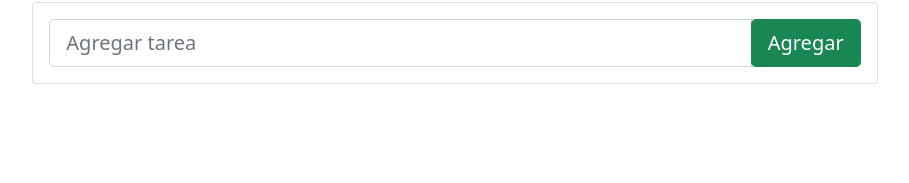
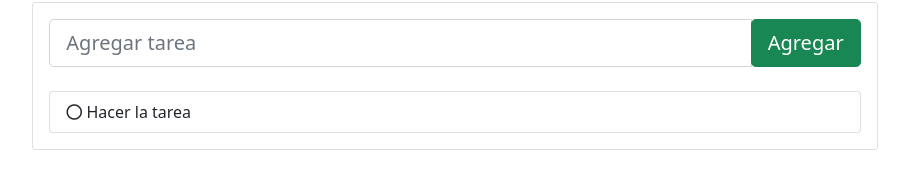
Before and after one commit to vasga-floze/vue-net-core, a Vue app: page / in a window 1280 px wide. Shown: the part 103-286 px from the top of the page, without its empty margins (185-1094 px from the left). Built offline with nearby package versions, Linux system fonts and the light colour scheme.

Commit message:
update the font awesome cdn

```diff
--- a/public/index.html
+++ b/public/index.html
@@ -7,7 +7,7 @@
     <link rel="icon" href="<%= BASE_URL %>favicon.ico">
     <title><%= htmlWebpackPlugin.options.title %></title>
     <link href="https://cdn.jsdelivr.net/npm/bootstrap@5.1.3/dist/css/bootstrap.min.css" rel="stylesheet" integrity="sha384-1BmE4kWBq78iYhFldvKuhfTAU6auU8tT94WrHftjDbrCEXSU1oBoqyl2QvZ6jIW3" crossorigin="anonymous">
-    <script defer src="https://use.fontawesome.com/releases/v5.15.4/js/all.js" integrity="sha384-rOA1PnstxnOBLzCLMcre8ybwbTmemjzdNlILg8O7z1lUkLXozs4DHonlDtnE7fpc" crossorigin="anonymous"></script>
+    <link rel="stylesheet" href="https://use.fontawesome.com/releases/v5.15.4/css/all.css" integrity="sha384-DyZ88mC6Up2uqS4h/KRgHuoeGwBcD4Ng9SiP4dIRy0EXTlnuz47vAwmeGwVChigm" crossorigin="anonymous"/>
   </head>
   <body>
     <noscript>
--- a/src/components/TaskMain.vue
+++ b/src/components/TaskMain.vue
@@ -12,6 +12,15 @@
                                 <button class="btn btn-success btn-lg">Agregar</button>
                             </div>
                         </div>
+                        <br>
+                        <ul class="list-group">
+                            <li class="list-group-item">
+                                <span>
+                                    <i class="far fa-circle"></i>
+                                </span>
+                                Hacer la tarea
+                            </li>
+                        </ul>
                     </div>
                 </div>
             </div>
```
